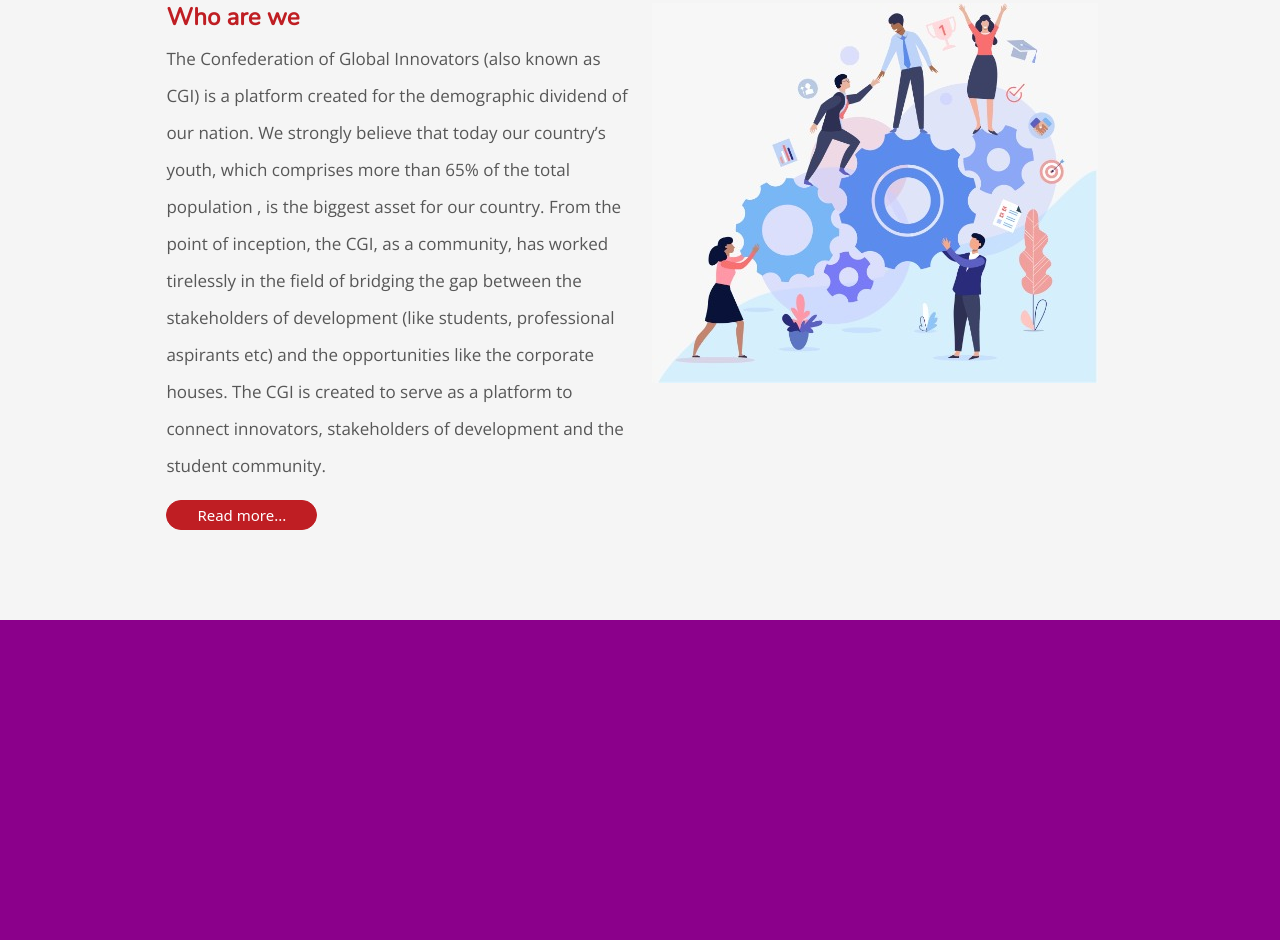
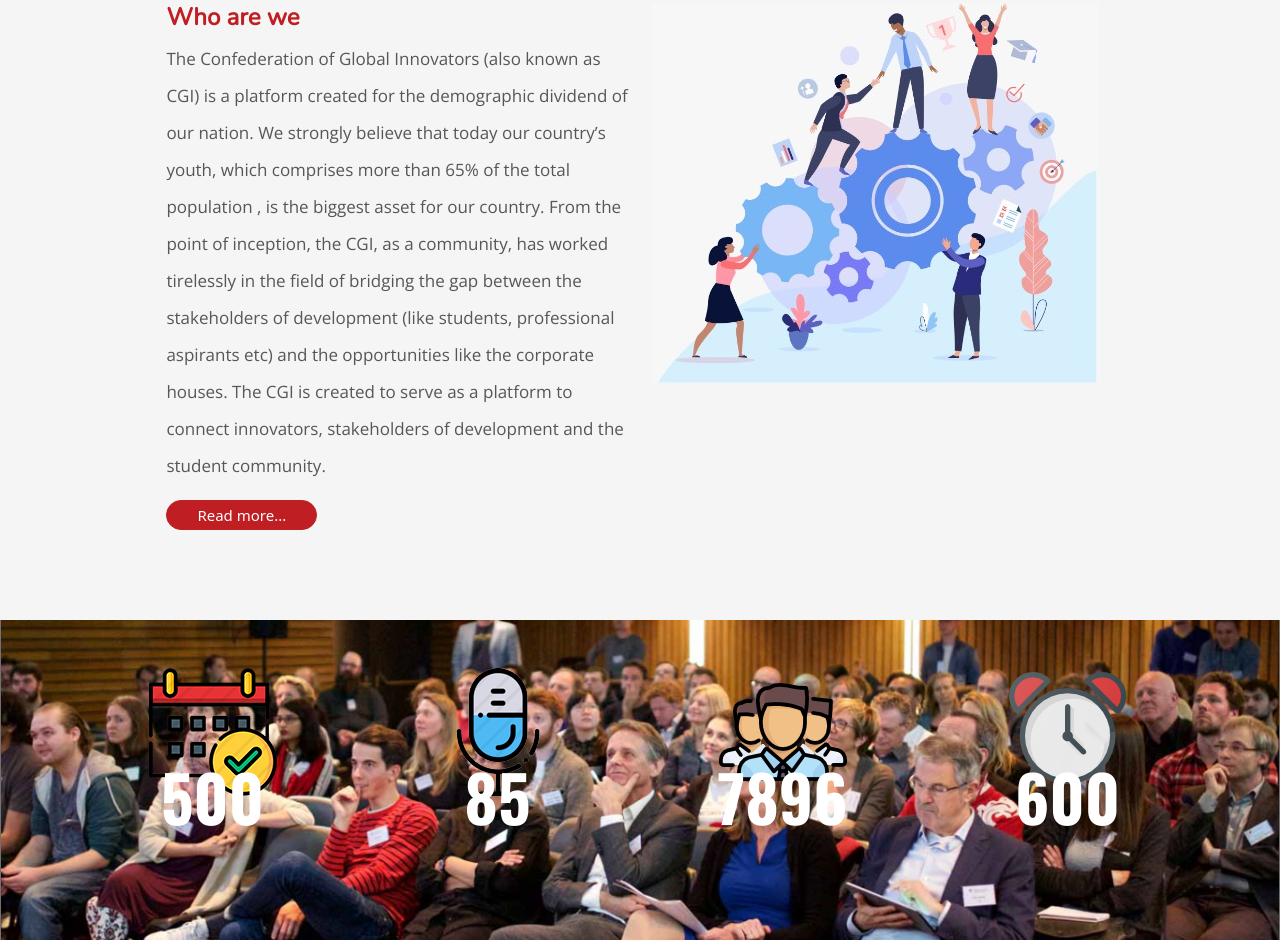
Before and after one commit to tarang0/CGI-navbar, a plain HTML site: page index.html in a window 1280 px wide. Shown: the part 684-1624 px from the top of the page. Before the commit the page ends 1304 px from the top, so only its background shows below. Drawn offline with nearby package versions, Linux system fonts and the light colour scheme.

Commit message:
statistics section done

```diff
--- a/index.html
+++ b/index.html
@@ -5,7 +5,8 @@
     <meta name="viewport" content="width=device-width, initial-scale=1.0">
     <link rel="preconnect" href="https://fonts.googleapis.com">
 <link rel="preconnect" href="https://fonts.gstatic.com" crossorigin>
-<link href="https://fonts.googleapis.com/css2?family=Merriweather&family=Montserrat:wght@100;400;900&family=Nunito:wght@200&family=Open+Sans:wght@300;400&family=Ubuntu&display=swap" rel="stylesheet">    <link href="https://cdn.jsdelivr.net/npm/bootstrap@5.3.1/dist/css/bootstrap.min.css" rel="stylesheet" integrity="sha384-4bw+/aepP/YC94hEpVNVgiZdgIC5+VKNBQNGCHeKRQN+PtmoHDEXuppvnDJzQIu9" crossorigin="anonymous">
+<link href="https://fonts.googleapis.com/css2?family=Merriweather&family=Montserrat:wght@100;400;900&family=Nunito:wght@200&family=Open+Sans:wght@300;400&family=Oswald:wght@400;500;600;700&family=Ubuntu&display=swap" rel="stylesheet">
+<link href="https://cdn.jsdelivr.net/npm/bootstrap@5.3.1/dist/css/bootstrap.min.css" rel="stylesheet" integrity="sha384-4bw+/aepP/YC94hEpVNVgiZdgIC5+VKNBQNGCHeKRQN+PtmoHDEXuppvnDJzQIu9" crossorigin="anonymous">
     <link rel="stylesheet" href="styles.css">
     <title>Document</title>
 </head>
@@ -114,5 +115,28 @@
             </div>
         </div>
     </section>
+
+    <section id="stats">
+        <div class="container py-5 mx-auto">
+            <div class="row ">
+                <div class="col-sm-6 col-md-3 c-image">
+                    <img src="./images/counter-first-icon.png">
+                    <span class="number">500</span>
+                </div>
+                <div class="col-sm-6 col-md-3 c-image">
+                    <img src="./images/counter-second-icon.png">
+                    <span class="number">85</span>
+                </div>
+                <div class="col-sm-6 col-md-3 c-image">
+                    <img src="./images/counter-third-icon.png">
+                    <span class="number">7896</span>
+                </div>
+                <div class="col-sm-6 col-md-3 c-image">
+                    <img src="./images/counter-fourth-icon.png">
+                    <span class="number">600</span>
+                </div>
+            </div>
+        </div>
+    </section>
 </body>
 </html>
--- a/styles.css
+++ b/styles.css
@@ -155,31 +155,25 @@ body{
 }
 
 
+#stats{
+    background-image: url('./images/people-sitting.png');
+    background-attachment: fixed;
+    background-size: cover;
+    background-position: center;
+    position: relative;
+    background-color: rgba(83, 74, 186, 0.88);
+}
 
+.c-image{
+    text-align: center;
+}
 
-/* @media (min-width: 992px){
-	.dropdown-menu .dropdown-toggle:after{
-		border-top: .3em solid transparent;
-	    border-right: 0;
-	    border-bottom: .3em solid transparent;
-	    border-left: .3em solid;
-	}
-	.dropdown-menu .dropdown-menu{
-		margin-left:0; margin-right: 0;
-	}
-	.dropdown-menu li{
-		position: relative;
-	}
-	.nav-item .submenu{
-		display: none;
-		position: absolute;
-		left:100%; top:-7px;
-	}
-	.nav-item .submenu-left{
-		right:100%; left:auto;
-	}
-	.dropdown-menu > li:hover{ background-color: #f1f1f1 }
-	.dropdown-menu > li:hover > .submenu{
-		display: block;
-	}
-} */
+.number{
+    float: left;
+    width: 100%;
+    font-family: "Oswald", sans-serif;
+    font-weight: bold;
+    font-size: 4rem;
+    color: #fff;
+    transform: translateY(-50%);
+}
```
Also changed, not shown: images/counter-first-icon.png (added), images/counter-fourth-icon.png (added), images/counter-second-icon.png (added), images/counter-third-icon.png (added), images/people-sitting.png (added).
